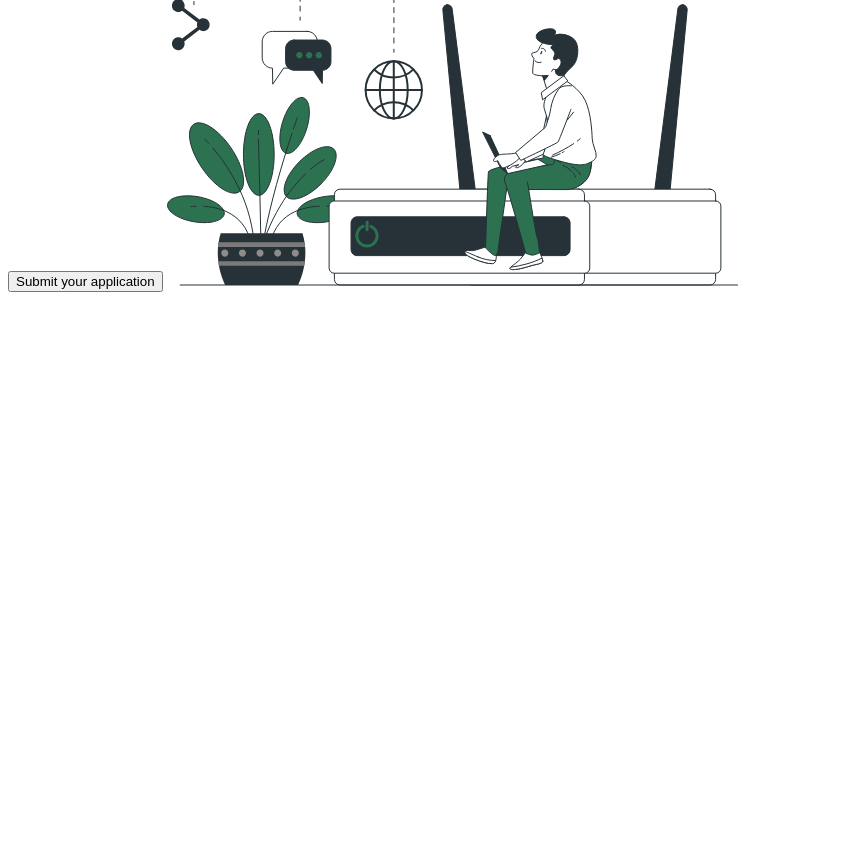
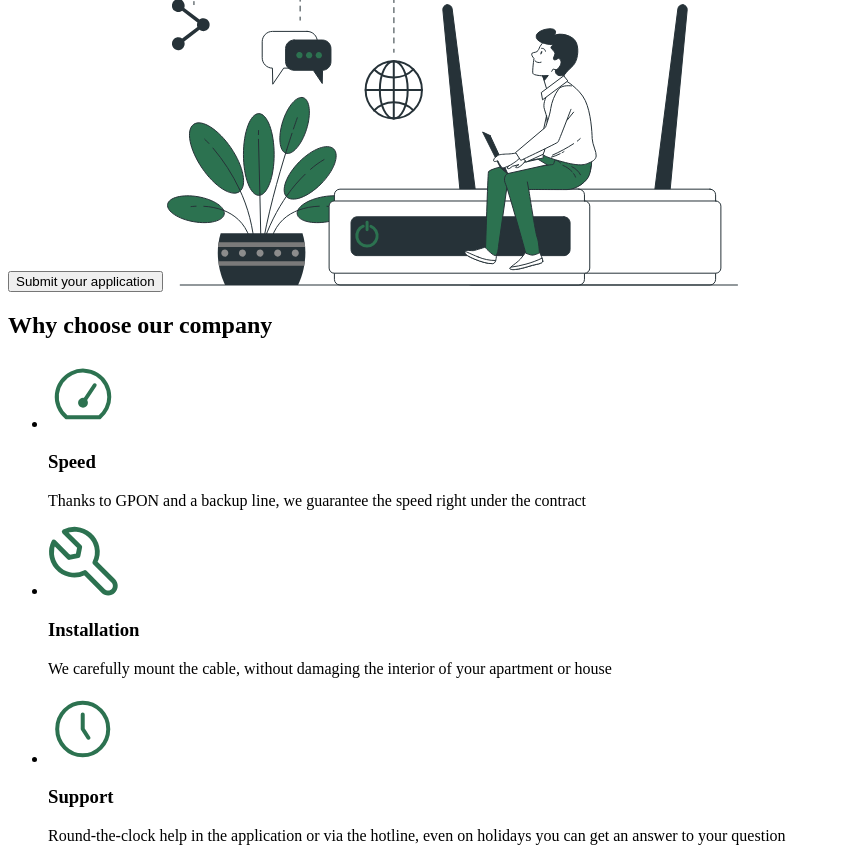
Before and after one commit to Lena8829/World.Net, a plain HTML site: page index.html in a window 1280 px wide. Shown: the part 541-1402 px from the top of the page, without its empty margins (0-841 px from the left). Before the commit the page ends 841 px from the top, so only its background shows below. Drawn offline with Linux system fonts and the light colour scheme.

Commit message:
feature section

```diff
--- a/index.html
+++ b/index.html
@@ -39,6 +39,31 @@
             <img src="./images/hero-img.svg" alt="hero-img" width="572" height="560">
         </section>
 
+        <!-- features section -->
+        <section>
+            <h2>Why choose our company</h2>
+            <ul>
+                <li>
+                    <img src="./images/feature section/speed.svg" alt="speed-icon" width="70" height="70">
+                    <h3>Speed</h3>
+                    <p> Thanks to GPON and a backup line, we guarantee the speed right
+                        under the contract</p>
+                </li>
+                <li>
+                    <img src="./images/feature section/install.svg" alt="install-icon" width="70" height="70">
+                    <h3>Installation</h3>
+                    <p> We carefully mount the cable, without damaging the interior of
+                        your apartment or house</p>
+                </li>
+                <li>
+                    <img src="./images/feature section/support.svg" alt="support-icon" width="70" height="70">
+                    <h3>Support</h3>
+                    <p> Round-the-clock help in the application or via the hotline, even
+                        on holidays you can get an answer to your question</p>
+                </li>
+            </ul>
+
+        </section>
     </main>
 
 </body>
```
Also changed, not shown: images/feature section/install.svg (added), images/feature section/speed.svg (added), images/feature section/support.svg (added).
